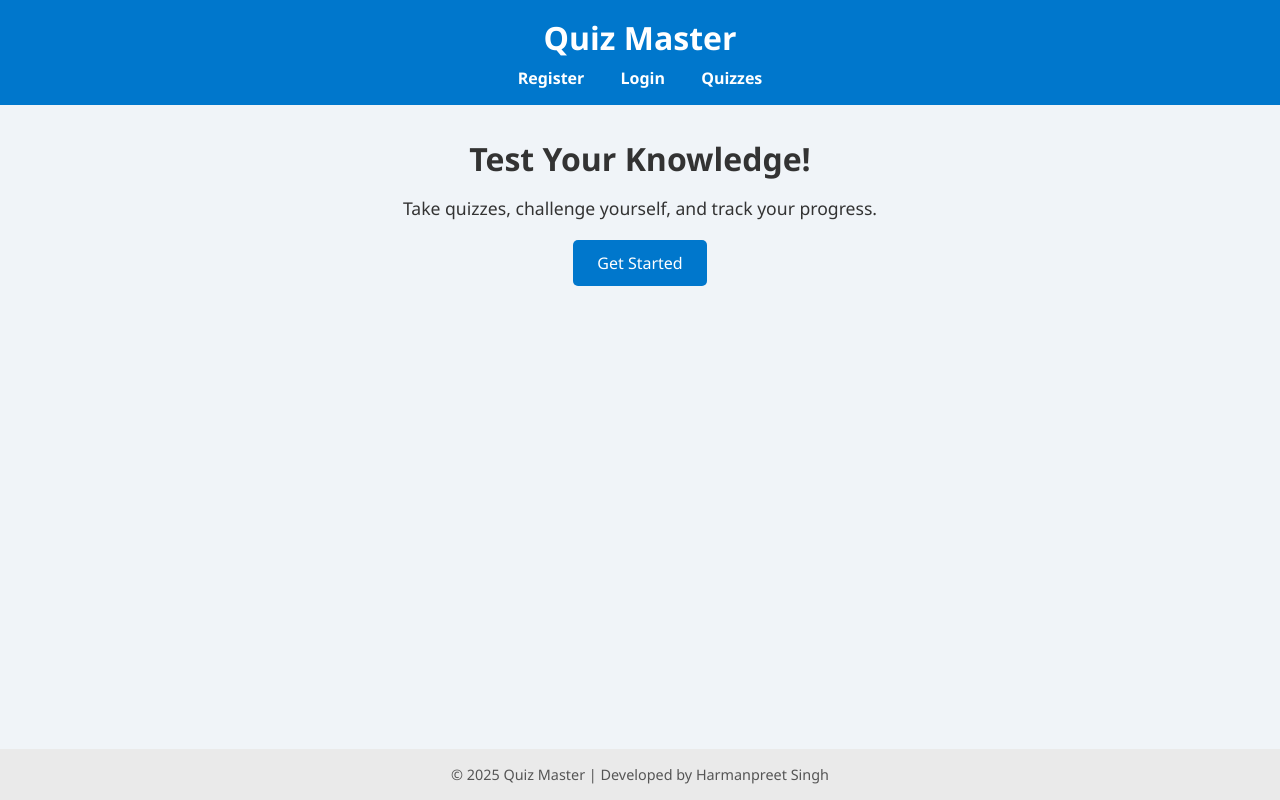
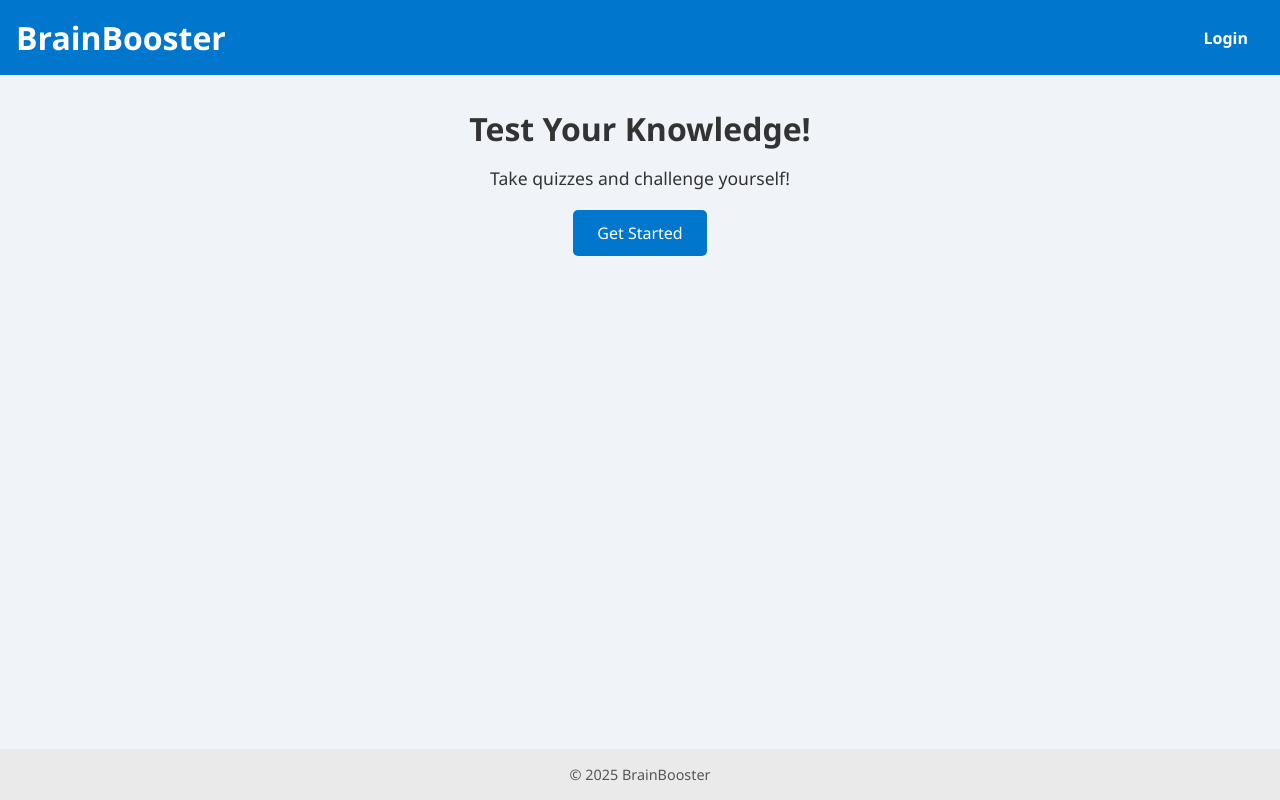
Before and after one commit to javezx/Assignment-2, a PHP site: page / in a window 1280 px wide. Run offline with PHP 8.4, Linux system fonts and the light colour scheme.

Commit message:
Renamed files, and fixed up Index.php

```diff
--- a/CSS/style.css
+++ b/CSS/style.css
@@ -19,11 +19,13 @@ header {
   background: #0077cc;
   color: white;
   padding: 1rem;
-  text-align: center;
+  display: flex;
+  justify-content: space-between;
+  align-items: center;
 }
 
 header h1 {
-  margin-bottom: 0.5rem;
+  margin: 0;
 }
 
 nav a {
--- a/Index.php
+++ b/Index.php
@@ -4,28 +4,27 @@
 <head>
   <meta charset="UTF-8">
   <title>Quiz Master</title>
-  <link rel="stylesheet" href="css/style.css">
+  <link rel="stylesheet" href="CSS/style.css">
+  <script src="Javascript/script.js"></script>
 </head>
 <body>
   <header>
-    <h1>Quiz Master</h1>
+    <h1>BrainBooster</h1>
     <nav>
-      <a href="pages/register.php">Register</a>
-      <a href="pages/login.php">Login</a>
-      <a href="pages/quiz_list.php">Quizzes</a>
+      <a href="#login">Login</a>
     </nav>
   </header>
 
   <main>
     <section class="hero">
       <h2>Test Your Knowledge!</h2>
-      <p>Take quizzes, challenge yourself, and track your progress.</p>
-      <a href="pages/quiz_list.php" class="btn">Get Started</a>
+      <p>Take quizzes and challenge yourself!</p>
+      <a href="#get-started" class="btn">Get Started</a>
     </section>
   </main>
 
   <footer>
-    <p>&copy; 2025 Quiz Master | Developed by Harmanpreet Singh</p>
+    <p>&copy; 2025 BrainBooster</p>
   </footer>
 </body>
 </html>
```
Also changed, not shown: Quiz.php (deleted), Quiz_list.php (added).
